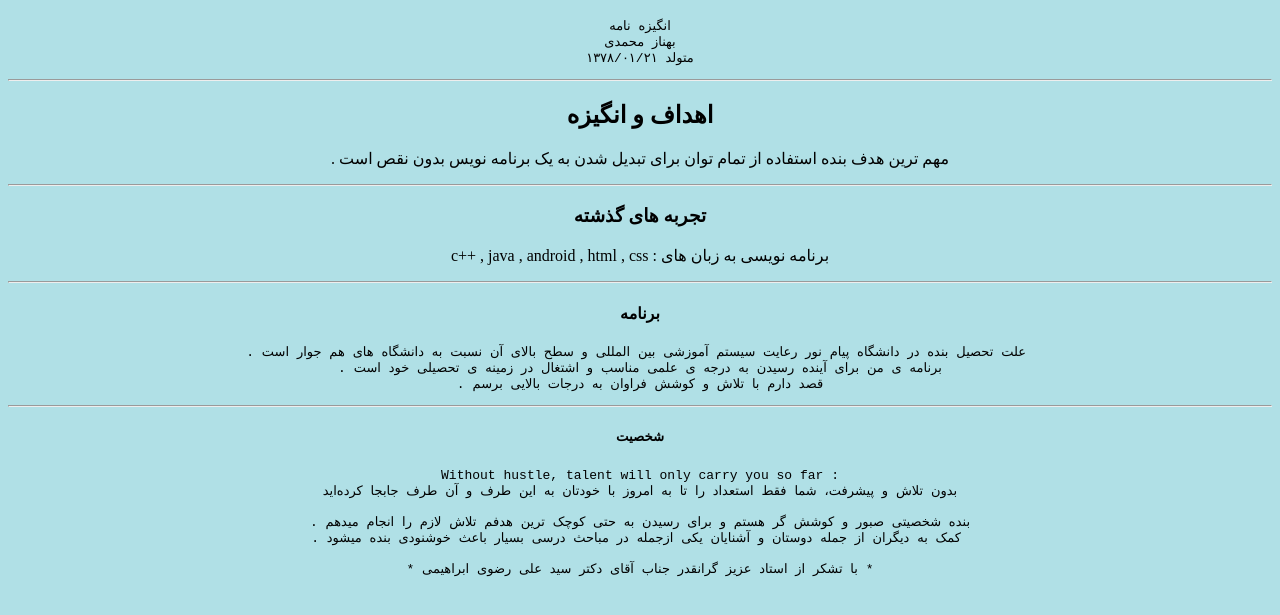
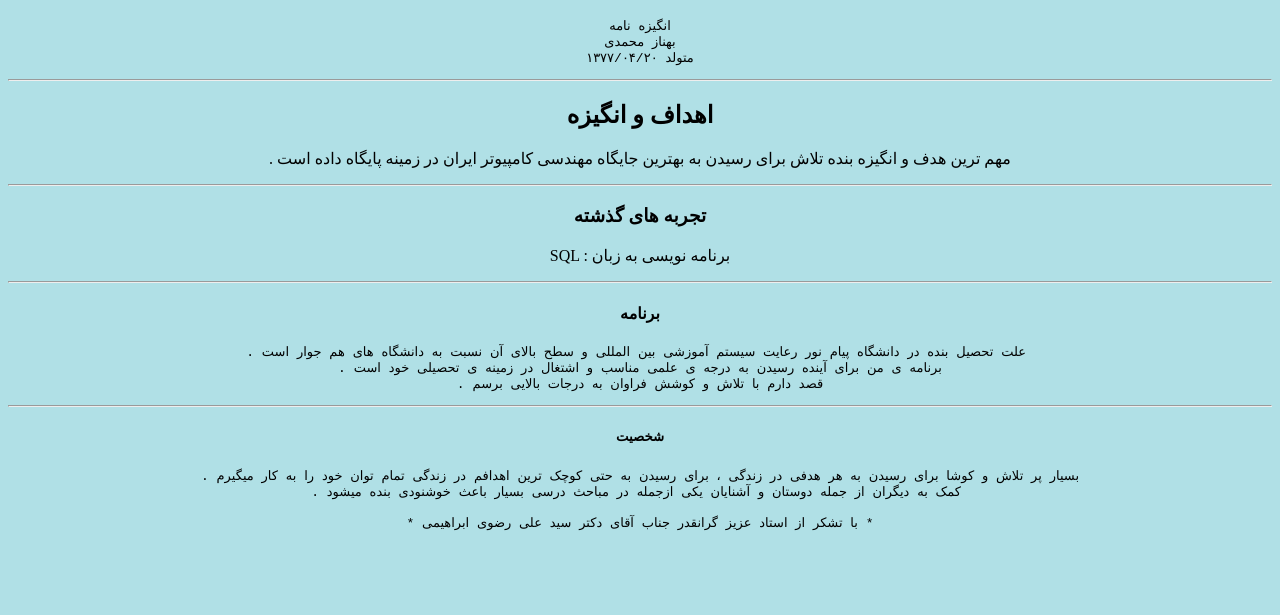
Before and after one commit to b-mohammadi77/SOP, a plain HTML site: page index.html in a window 1280 px wide. Shown: the part 49-664 px from the top of the page. Drawn offline with Linux system fonts and the light colour scheme.

Commit message:
Update index.html

```diff
--- a/index.html
+++ b/index.html
@@ -12,18 +12,18 @@
 <pre style="text-align:center;">
 انگیزه نامه
 بهناز محمدی
-متولد ۱۳۷۸/۰۱/۲۱
+متولد ۱۳۷۷/۰۴/۲۰
 </pre>
 
 <hr>
 
 <h2 style="text-align:center;">اهداف و انگیزه</h2>
-<p style="text-align:center;"> . مهم ترین هدف بنده استفاده از تمام توان برای تبدیل شدن به یک برنامه نویس بدون نقص است
+<p style="text-align:center;"> . مهم ترین هدف و انگیزه بنده تلاش برای رسیدن به بهترین جایگاه مهندسی کامپیوتر ایران در زمینه پایگاه داده است
 
 <hr>
 
 <h3 style="text-align:center;">تجربه های گذشته</h3>
-<p style="text-align:center;"> c++ , java , android , html , css : برنامه نویسی به زبان های  <p>
+<p style="text-align:center;"> SQL : برنامه نویسی به زبان   <p>
 
 <hr>
 
@@ -36,10 +36,7 @@
 
 <h5 style="text-align:center;">شخصیت</h5>
 <pre style="text-align:center;">
-Without hustle, talent will only carry you so far :
-بدون تلاش و پیشرفت، شما فقط استعداد را تا به امروز با خودتان به این طرف و آن طرف جابجا کرده‌اید
-
-. بنده شخصیتی صبور و کوشش گر هستم و برای رسیدن به حتی کوچک ترین هدفم تلاش لازم را انجام میدهم
+. بسیار پر تلاش و کوشا برای رسیدن به هر هدفی در زندگی ، برای رسیدن به حتی کوچک ترین اهدافم در زندگی تمام توان خود را به کار میگیرم
 . کمک به دیگران از جمله دوستان و آشنایان یکی ازجمله در مباحث درسی بسیار باعث خوشنودی بنده میشود
 
 * با تشکر از استاد عزیز گرانقدر جناب آقای دکتر سید علی رضوی ابراهیمی *
```
